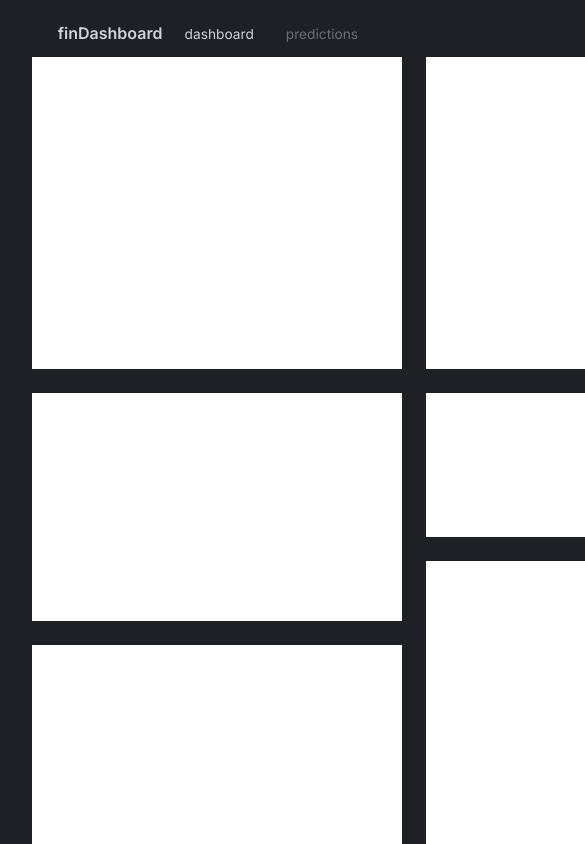
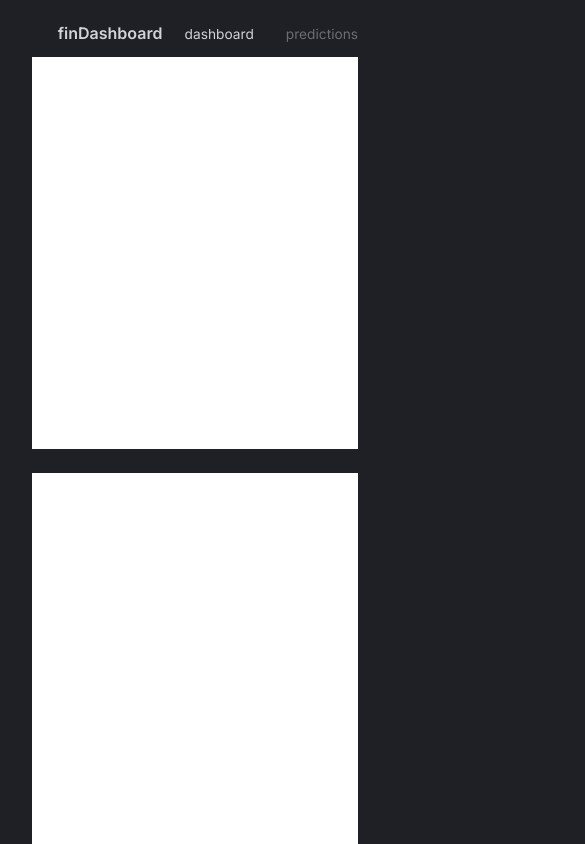
Before and after one commit to Bambo0o0o/financeDashboard, a React (Vite) app in the folder client/: page / in a window 390 px wide. Shown: the top 844 px of the page, 585 px wide, since content can reach past the window. Built offline with nearby package versions, Linux system fonts and the light colour scheme; some icons are missing.

Commit message:
Complete steup dynamic layout on Dashboard page

```diff
--- a/client/src/scenes/dashboard/index.tsx
+++ b/client/src/scenes/dashboard/index.tsx
@@ -1,5 +1,5 @@
 // Setup 01 : Simple dashboard page to show it work fine
-import {Box, useTheme} from '@mui/material'
+import {Box, useMediaQuery, useTheme} from '@mui/material'
 
 // type Props = {}
 // const Dashboard = (props: Props) => {
@@ -11,7 +11,47 @@
 
 //Setup 02 : Grid layout as ---"static page"
 //Grid layout for Normal screen : Each letter is an elemeny on layouts which contain 10 elements
-const gridTemplate =`
+// const gridTemplate =`
+//   "a b c"
+//   "a b c"
+//   "a b c"
+//   "a b f"
+//   "d e f"
+//   "d e f"
+//   "d h i"
+//   "g h i"
+//   "g h j"
+//   "g h j"
+// `
+// const Dashboard = () => {
+//   const {palette} = useTheme();
+//   return (
+//     // Adding responsive page with small-large page as ---"dynamic responsive page"
+//     <Box width="100%" height="100%" display="grid"gap="1.5rem"
+//       sx={{
+//             gridTemplateColumns: "repeat(3, minmax(370px, 1fr))",
+//             gridTemplateRows: "repeat(10, minmax(60px, 1fr))",
+//             gridTemplateAreas:gridTemplate,
+//       }}
+//     >
+//     {/* Setup Dashboard to show layout which we create as a to j  */}
+//       <Box bgcolor="#fff" gridArea="a"></Box>
+//       <Box bgcolor="#fff" gridArea="b"></Box>
+//       <Box bgcolor="#fff" gridArea="c"></Box>
+//       <Box bgcolor="#fff" gridArea="d"></Box>
+//       <Box bgcolor="#fff" gridArea="e"></Box>
+//       <Box bgcolor="#fff" gridArea="f"></Box>
+//       <Box bgcolor="#fff" gridArea="g"></Box>
+//       <Box bgcolor="#fff" gridArea="h"></Box>
+//       <Box bgcolor="#fff" gridArea="i"></Box>
+//       <Box bgcolor="#fff" gridArea="j"></Box>
+//     </Box>
+//   )
+// }
+
+
+//Setup 03 : Grid layout as ---"Dynamic page"
+const gridTemplateLargeScreens = `
   "a b c"
   "a b c"
   "a b c"
@@ -22,17 +62,62 @@
   "g h i"
   "g h j"
   "g h j"
-`
+`;
+const gridTemplateSmallScreens = `
+  "a"
+  "a"
+  "a"
+  "a"
+  "b"
+  "b"
+  "b"
+  "b"
+  "c"
+  "c"
+  "c"
+  "d"
+  "d"
+  "d"
+  "e"
+  "e"
+  "f"
+  "f"
+  "f"
+  "g"
+  "g"
+  "g"
+  "h"
+  "h"
+  "h"
+  "h"
+  "i"
+  "i"
+  "j"
+  "j"
+`;
+
 const Dashboard = () => {
+  const isAboveMediumScreens = useMediaQuery("(min-width: 1200px)");
   const {palette} = useTheme();
   return (
-    // Adding responsive page with small-large page as ---"dynamic responsive page"
-    <Box width="100%" height="100%" display="grid"gap="1.5rem"
-      sx={{
+    <Box
+      width="100%"
+      height="100%"
+      display="grid"
+      gap="1.5rem"
+      sx={
+        isAboveMediumScreens
+          ? {
               gridTemplateColumns: "repeat(3, minmax(370px, 1fr))",
               gridTemplateRows: "repeat(10, minmax(60px, 1fr))",
-            gridTemplateAreas:gridTemplate,
-      }}
+              gridTemplateAreas: gridTemplateLargeScreens,
+            }
+          : {
+              gridAutoColumns: "1fr",
+              gridAutoRows: "80px",
+              gridTemplateAreas: gridTemplateSmallScreens,
+            }
+      }
     >
       {/* Setup Dashboard to show layout which we create as a to j  */}
         <Box bgcolor="#fff" gridArea="a"></Box>
@@ -46,92 +131,8 @@
         <Box bgcolor="#fff" gridArea="i"></Box>
         <Box bgcolor="#fff" gridArea="j"></Box>
     </Box>
-  )
-}
-
-
-// Setup 03 : Grid layout as ---"Dynamic page"
-// const gridTemplateLargeScreens = `
-//   "a b c"
-//   "a b c"
-//   "a b c"
-//   "a b f"
-//   "d e f"
-//   "d e f"
-//   "d h i"
-//   "g h i"
-//   "g h j"
-//   "g h j"
-// `;
-// const gridTemplateSmallScreens = `
-//   "a"
-//   "a"
-//   "a"
-//   "a"
-//   "b"
-//   "b"
-//   "b"
-//   "b"
-//   "c"
-//   "c"
-//   "c"
-//   "d"
-//   "d"
-//   "d"
-//   "e"
-//   "e"
-//   "f"
-//   "f"
-//   "f"
-//   "g"
-//   "g"
-//   "g"
-//   "h"
-//   "h"
-//   "h"
-//   "h"
-//   "i"
-//   "i"
-//   "j"
-//   "j"
-// `;
-
-// const Dashboard = (props: Props) => {
-//   const {palette} = useTheme();
-//   return (
-//     <Box
-//       width="100%"
-//       height="100%"
-//       display="grid"
-//       gap="1.5rem"
-//       sx={
-//         isAboveMediumScreens
-//           ? {
-//               gridTemplateColumns: "repeat(3, minmax(370px, 1fr))",
-//               gridTemplateRows: "repeat(10, minmax(60px, 1fr))",
-//               gridTemplateAreas: gridTemplateLargeScreens,
-//             }
-//           : {
-//               gridAutoColumns: "1fr",
-//               gridAutoRows: "80px",
-//               gridTemplateAreas: gridTemplateSmallScreens,
-//             }
-//       }
-//     >
-//       {/* Setup Dashboard to show layout which we create as a to j  */}
-//         <Box bgcolor="#fff" gridArea="a"></Box>
-//         <Box bgcolor="#fff" gridArea="b"></Box>
-//         <Box bgcolor="#fff" gridArea="c"></Box>
-//         <Box bgcolor="#fff" gridArea="d"></Box>
-//         <Box bgcolor="#fff" gridArea="e"></Box>
-//         <Box bgcolor="#fff" gridArea="f"></Box>
-//         <Box bgcolor="#fff" gridArea="g"></Box>
-//         <Box bgcolor="#fff" gridArea="h"></Box>
-//         <Box bgcolor="#fff" gridArea="i"></Box>
-//         <Box bgcolor="#fff" gridArea="j"></Box>
-//     </Box>
-//   );
-// };
+  );
+};
 
 // Setup 04 : Complete setup and Layout
 // import { Box, useMediaQuery } from "@mui/material";
```
Lines whose indentation alone changed are shown as unchanged.
